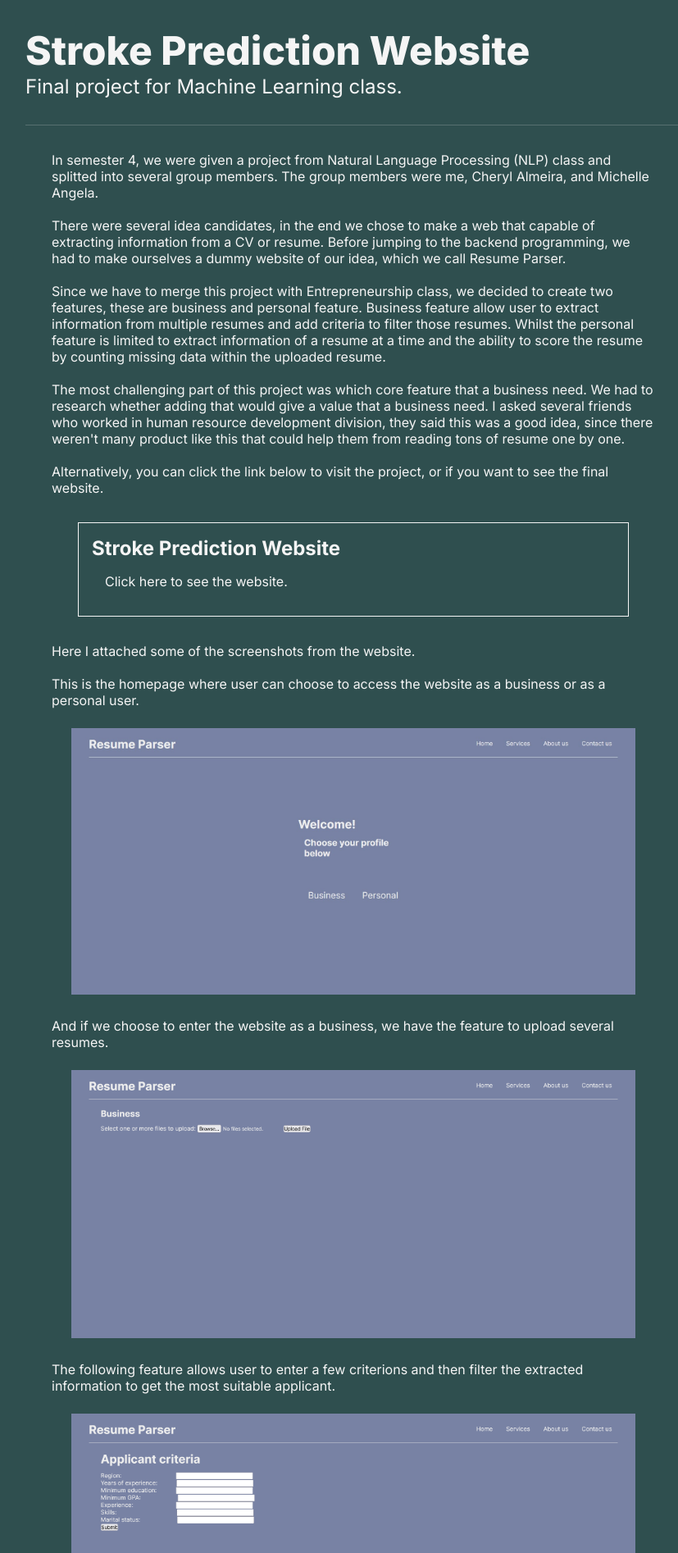
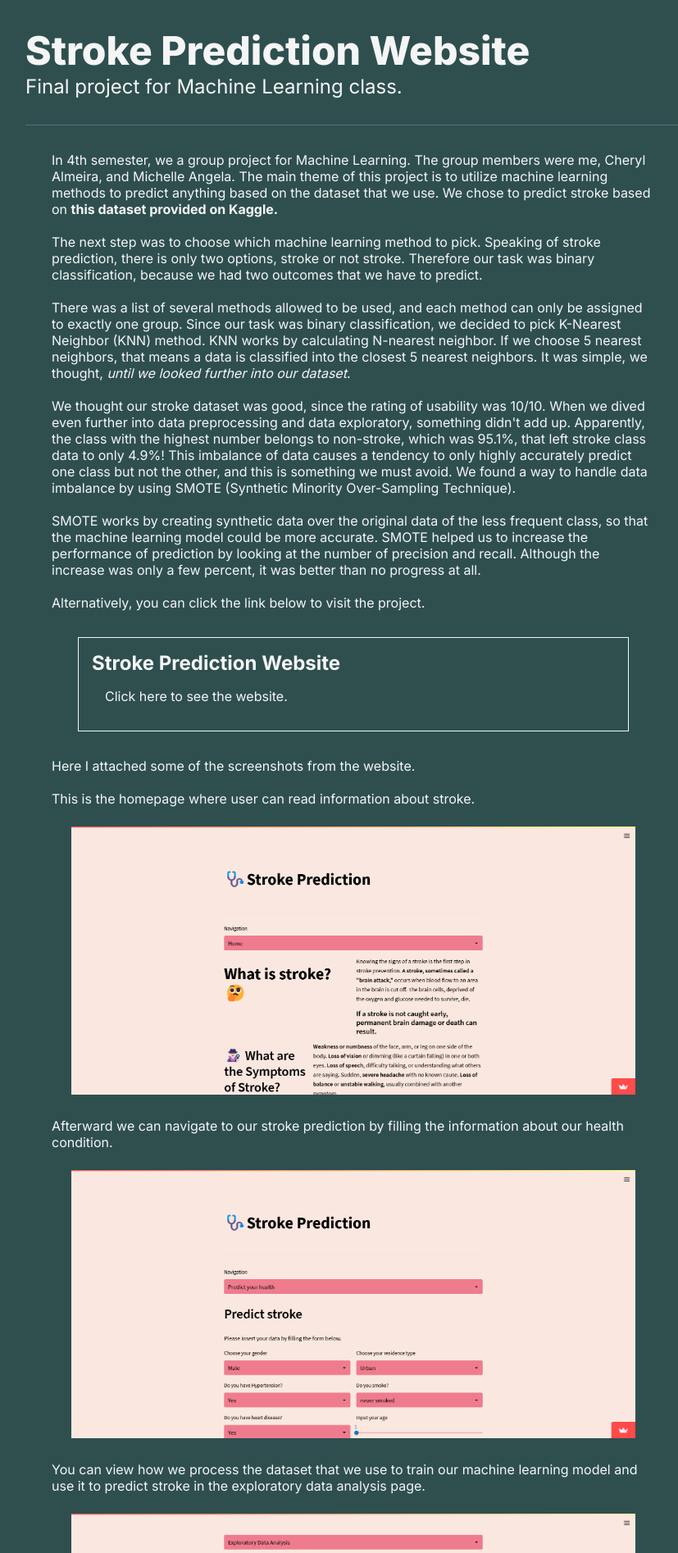
Before and after one commit to vitopm/vitopm.com, a PHP site: page /projects/stroke-prediction.php in a window 1280 px wide. Shown: the part 51-1945 px from the top of the page at 82% size, without its empty margins (209-1036 px from the left). Run offline with PHP 8.4, Linux system fonts and the light colour scheme.

Commit message:
Added new description

```diff
--- a/projects/stroke-prediction.php
+++ b/projects/stroke-prediction.php
@@ -29,30 +29,31 @@
         </div>
 
         <div class="content">
-
             <p>
-                In semester 4, we were given a project from Natural Language Processing (NLP) class and splitted into several group members. The group members were me, Cheryl Almeira, and Michelle Angela.
+            In 4th semester, we a group project for Machine Learning. The group members were me, Cheryl Almeira, and Michelle Angela. The main theme of this project is to utilize machine learning methods to predict anything based on the dataset that we use. We chose to predict stroke based on  <a href="https://www.kaggle.com/datasets/fedesoriano/stroke-prediction-dataset" target="_blank"><b>this dataset provided on Kaggle.</b></a>
             </p>
             <br>
             <p>
-                There were several idea candidates, in the end we chose to make a web that capable of extracting information from a CV or resume. Before jumping to the backend programming, we had to make ourselves a dummy website of our idea, which we call Resume Parser.
+                The next step was to choose which machine learning method to pick. Speaking of stroke prediction, there is only two options, stroke or not stroke. Therefore our task was binary classification, because we had two outcomes that we have to predict.
             </p>
             <br>
             <p>
-                Since we have to merge this project with Entrepreneurship class,
-                we decided to create two features, these are business and personal feature. Business feature allow user to extract information from multiple resumes and add criteria to filter those resumes. Whilst the personal feature is limited to extract information of a resume at a time and the ability to score the resume by counting missing data within the uploaded resume.
+                There was a list of several methods allowed to be used, and each method can only be assigned to exactly one group. Since our task was binary classification, we decided to pick K-Nearest Neighbor (KNN) method. KNN works by calculating N-nearest neighbor. If we choose 5 nearest neighbors, that means a data is classified into the closest 5 nearest neighbors. It was simple, we thought, <em> until we looked further into our dataset</em>.
             </p>
             <br>
             <p>
-                The most challenging part of this project was which core feature that a business need. We had to research whether adding that would give a value that a business need. I asked several friends who worked in human resource development division, they said this was a good idea, since there weren't many product like this that could help them from reading tons of resume one by one.
+                We thought our stroke dataset was good, since the rating of usability was 10/10. When we dived even further into data preprocessing and data exploratory, something didn't add up. Apparently, the class with the highest number belongs to non-stroke, which was 95.1%, that left stroke class data to only 4.9%! This imbalance of data causes a tendency to only highly accurately predict one class but not the other, and this is something we must avoid. We found a way to handle data imbalance by using SMOTE (Synthetic Minority Over-Sampling Technique).
+            </p>
+            <br>
+            <p>SMOTE works by creating synthetic data over the original data of the less frequent class, so that the machine learning model could be more accurate. SMOTE helped us to increase the performance of prediction by looking at the number of precision and recall. Although the increase was only a few percent, it was better than no progress at all.
             </p>
             <br>
             <p>
-                Alternatively, you can click the link below to visit the project, or if you want to see the final website.
+                Alternatively, you can click the link below to visit the project.
             </p>
 
             <div class="project-website-list">
-                <a href="https://vitopm-stroke-prediction-app-dsh1w2.streamlitapp.com/" target="">
+                <a href="https://vitopm-stroke-prediction-app-dsh1w2.streamlitapp.com/" target="_blank">
                     <div class="website-desc">
                         <h2>Stroke Prediction Website</h2>
                         <p>
@@ -60,11 +61,6 @@
                         </p>
                     </div>
                 </a>
-
-            </div>
-
-            <div class="project-website-list">
-
             </div>
 
             <p>
@@ -72,35 +68,32 @@
             </p>
             <br>
             <p>
-                This is the homepage where user can choose to access the website as a business or as a personal user.
+                This is the homepage where user can read information about stroke.
             </p>
 
-            <img class ="project-img" src="../resources/images/projects/resume-parser/homepage.jpg" alt="">
+            <img class ="project-img" src="../resources/images/projects/stroke-prediction/homepage.png" alt="">
 
             <p>
-                And if we choose to enter the website as a business, we have the feature to upload several resumes.
+                Afterward we can navigate to our stroke prediction by filling the information about our health condition.
             </p>
 
-            <img class ="project-img" src="../resources/images/projects/resume-parser/business-upload.png" alt="">
+            <img class ="project-img" src="../resources/images/projects/stroke-prediction/predict.png" alt="">
 
             <p>
-                The following feature allows user to enter a few criterions and then filter the extracted information to get the most suitable applicant.
+                You can view how we process the dataset that we use to train our machine learning model and use it to predict stroke in the exploratory data analysis page.
             </p>
 
-            <img class ="project-img" src="../resources/images/projects/resume-parser/business-criteria.png" alt="">
+            <img class ="project-img" src="../resources/images/projects/stroke-prediction/exploratory-data-analysis.png" alt="">
 
             <p>
-                Since we havent worked on the backend process, so the result is going to be like this.
+                We also provide information about the accuracy of our KNN model.
             </p>
 
-            <img class ="project-img" src="../resources/images/projects/resume-parser/result.png" alt="">
+            <img class ="project-img" src="../resources/images/projects/stroke-prediction/evaluation-metrics.png" alt="">
 
             <p>
-                That's all for the business features, now head on to the personal features. Since we haven't done the backend, the appearance from personal feature is going to be the same as the business, the main difference is the criteria page.
+                The project was fun, although we faced several difficulties, we learned a lot along the way, oversampling is one of them. The data available in the real world situation would be a lot messier, imbalances here and there. But with the help of machine learning, we could overcome these problems and predict something that our brain couldn't. I hope we can improvise the quality of less frequent class in our stroke prediction, so that the application can be actually useful one day.
             </p>
-
-
-
         </div>
     </main>
 
```
